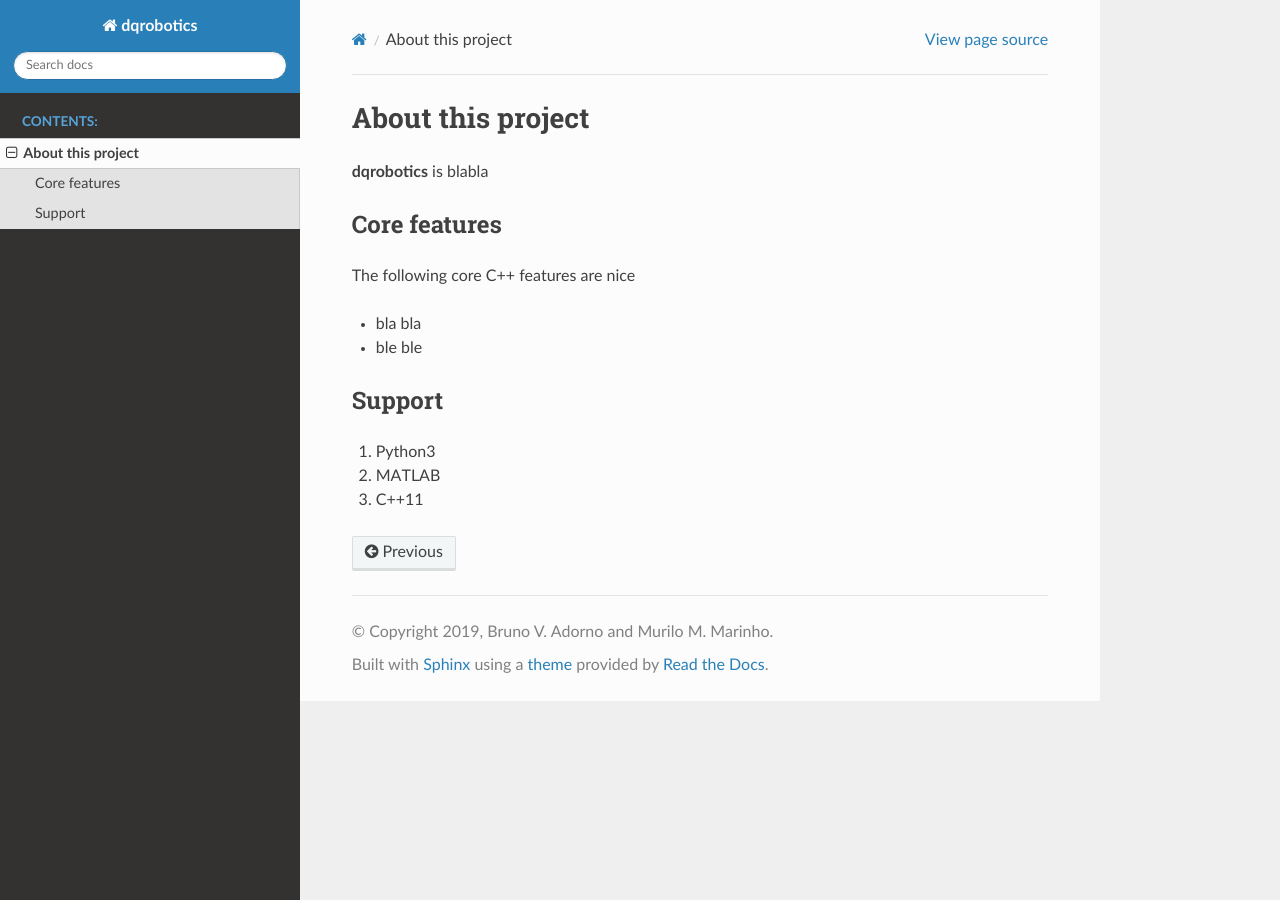
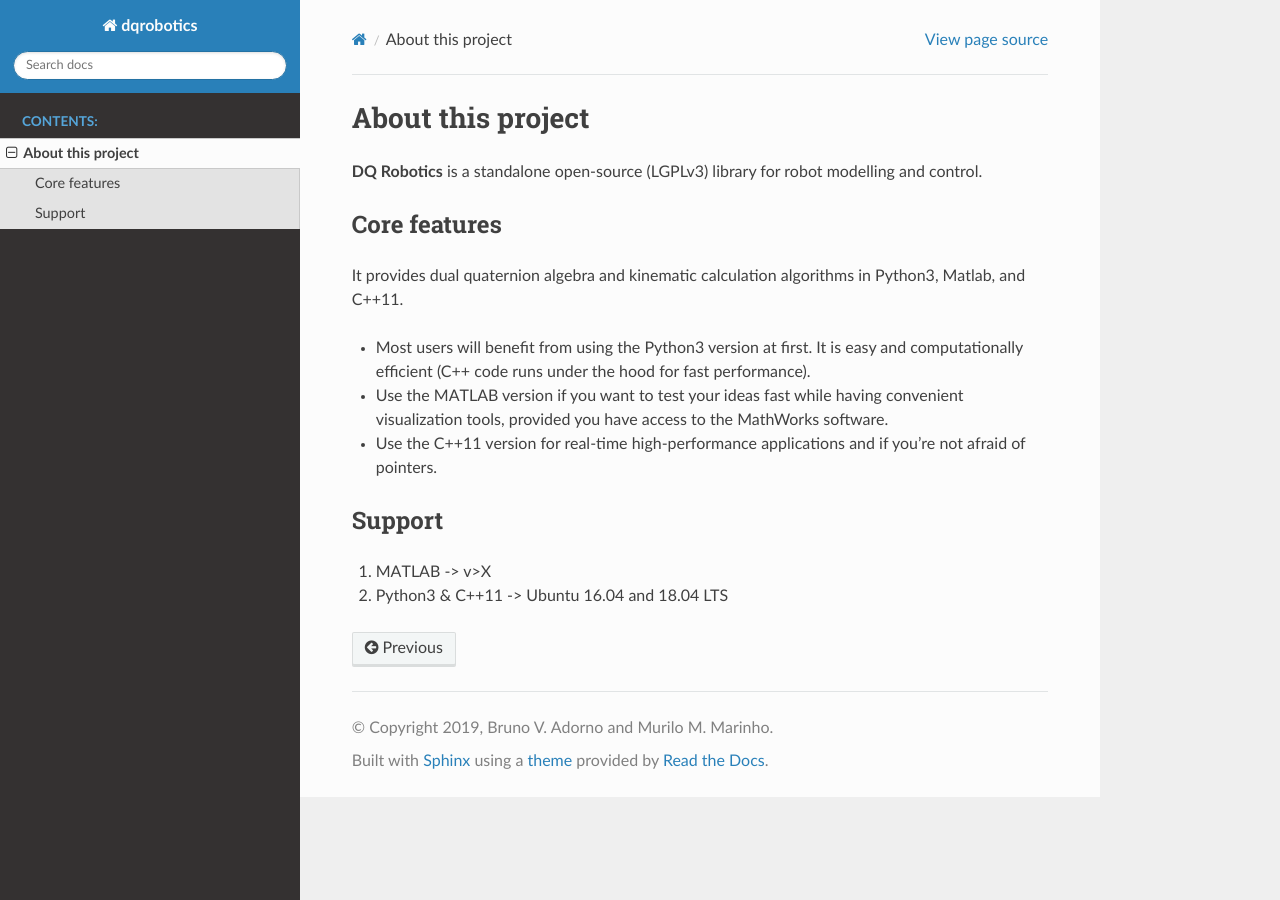
Before and after one commit to dqrobotics/dqrobotics.github.io, a Sphinx documentation site: the page built from docs/intro.rst, in a window 1280 px wide. Built offline with Sphinx 7.4.7 and the Read the Docs theme 2.0.0, drawn with Linux system fonts in a browser that asks for light colours.

Commit message:
Update intro.rst

```diff
--- a/docs/intro.rst
+++ b/docs/intro.rst
@@ -1,17 +1,17 @@
 About this project
 ==================
-**dqrobotics** is blabla
+**DQ Robotics** is a standalone open-source (LGPLv3) library for robot modelling and control.
 
 Core features
 *************
-The following core C++ features are nice
+It provides dual quaternion algebra and kinematic calculation algorithms in Python3, Matlab, and C++11.
 
-- bla bla
-- ble ble
+- Most users will benefit from using the Python3 version at first. It is easy and computationally efficient (C++ code runs under the hood for fast performance).
+- Use the MATLAB version if you want to test your ideas fast while having convenient visualization tools, provided you have access to the MathWorks software.
+- Use the C++11 version for real-time high-performance applications and if you’re not afraid of pointers.
 
 Support
 *******************
 
-1. Python3
-2. MATLAB
-3. C++11
+1. MATLAB -> v>X
+2. Python3 & C++11 -> Ubuntu 16.04 and 18.04 LTS
```
